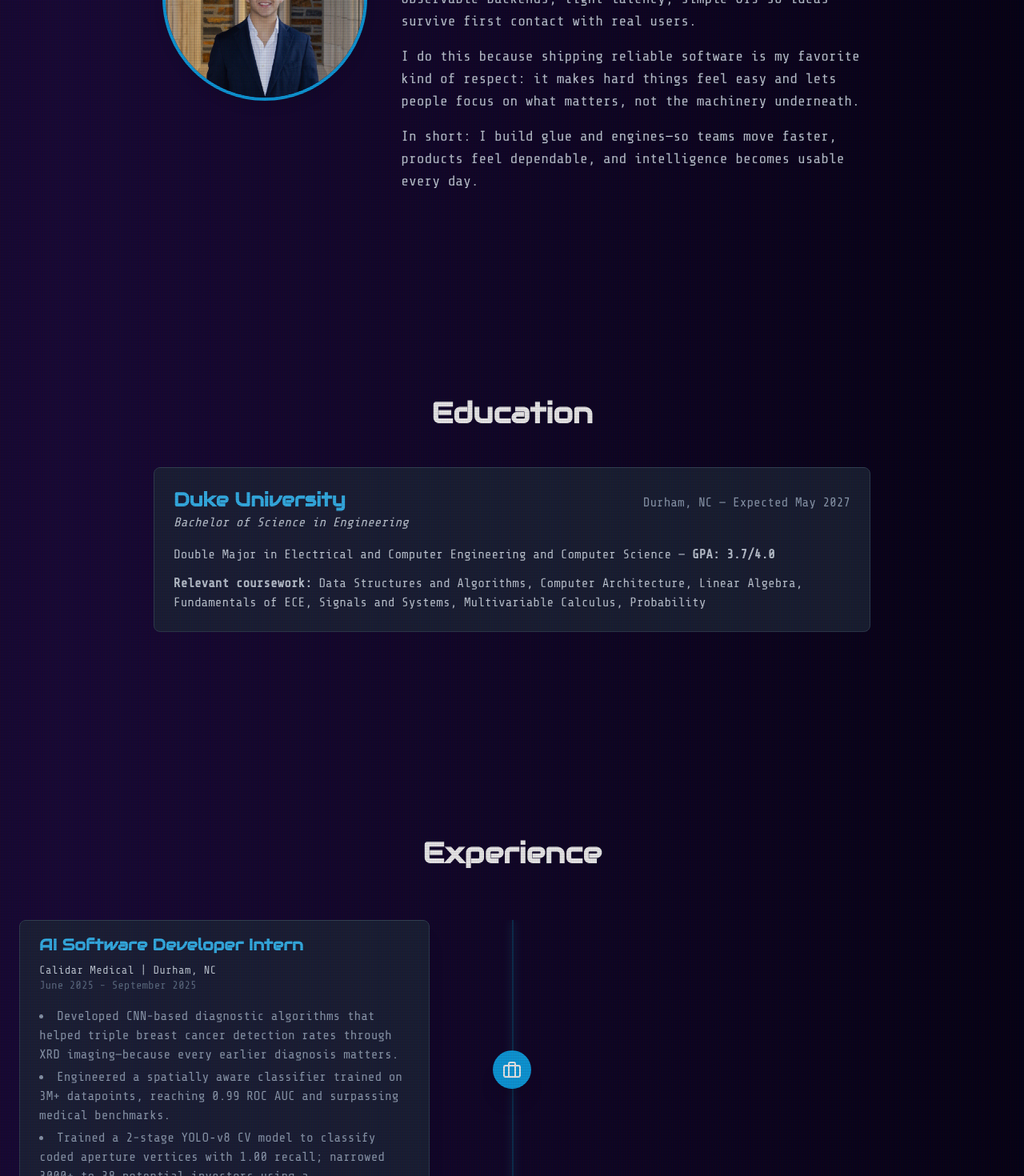
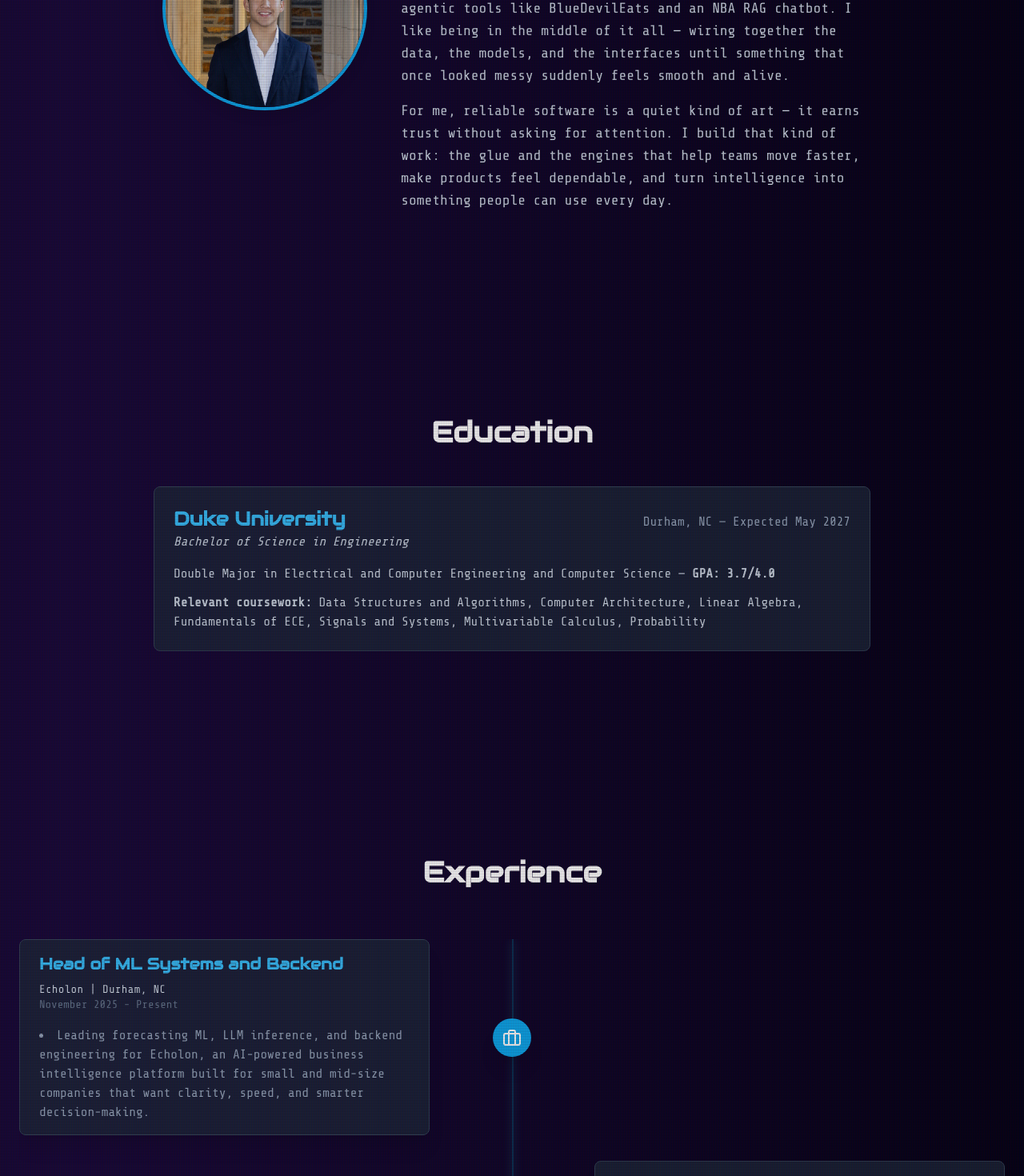
Before and after one commit to OwenChen2006/owenchen2006.github.io, a React (Vite) app: page / in a window 1280 px wide. Shown: the part 1260-2730 px from the top of the page at 80% size. Built offline with nearby package versions, Linux system fonts and the light colour scheme.

Commit message:
chore: trigger GitHub Pages deploy

```diff
--- a/components/About.tsx
+++ b/components/About.tsx
@@ -17,19 +17,13 @@ const About: React.FC = () => {
             </div>
             <div className="md:col-span-2 text-lg text-slate-300 space-y-4">
                 <p>
-                    I’m Owen Chen, an ECE/CS builder who lives where ML and software meets systems.
+                    I’m Owen Chen — an ECE/CS builder who got hooked on tech after spending way too many nights modding video games and realizing I could change how the world worked, even if it was just on screen. That curiosity turned into a love for building systems that actually do things — the kind that make hard problems feel easy for everyone else.
                 </p>
                 <p>
-                    I turn messy signals into tools people trust— from a 16-bit MIPS CPU and reproducible ML pipelines in Duke’s Wang Lab to full-stack, agentic apps like BlueDevilEats and an NBA RAG chatbot.
+                    Since then, I’ve built everything from a 16-bit MIPS CPU and reproducible ML pipelines in Duke’s Wang Lab to full-stack, agentic tools like BlueDevilEats and an NBA RAG chatbot. I like being in the middle of it all — wiring together the data, the models, and the interfaces until something that once looked messy suddenly feels smooth and alive.
                 </p>
                 <p>
-                    My default mode is end-to-end: clean data contracts, observable backends, tight latency, simple UIs—so ideas survive first contact with real users.
-                </p>
-                <p>
-                    I do this because shipping reliable software is my favorite kind of respect: it makes hard things feel easy and lets people focus on what matters, not the machinery underneath.
-                </p>
-                <p>
-                    In short: I build glue and engines—so teams move faster, products feel dependable, and intelligence becomes usable every day.
+                    For me, reliable software is a quiet kind of art — it earns trust without asking for attention. I build that kind of work: the glue and the engines that help teams move faster, make products feel dependable, and turn intelligence into something people can use every day.
                 </p>
             </div>
         </div>
--- a/components/Experience.tsx
+++ b/components/Experience.tsx
@@ -5,6 +5,18 @@ import AnimatedSection from './AnimatedSection';
 import { BriefcaseIcon, HelpCircleIcon } from './Icons';
 
 const experienceData: ExperienceItem[] = [
+
+  {
+    role: 'Head of ML Systems and Backend',
+    company: 'Echolon',
+    date: 'November 2025 - Present',
+    location: 'Durham, NC',
+    description: [
+      'Leading forecasting ML, LLM inference, and backend engineering for Echolon, an AI-powered business intelligence platform built for small and mid-size companies that want clarity, speed, and smarter decision-making.',
+    ],
+    iconName: 'briefcase',
+  },
+
   {
     role: 'AI Software Developer Intern',
     company: 'Calidar Medical',
@@ -19,14 +31,15 @@ const experienceData: ExperienceItem[] = [
   },
   {
     role: 'Technical Consultant',
-    company: 'Fortune 100 motor company via 180 Degrees Consulting',
+    company: 'Fortune 100 motor company',
     date: 'August 2025 - Present',
     location: 'Remote',
     description: [
-      'Prototyped multi-agent AI workflows for global supply chain risk analysis—designing prompt orchestration and safe agent behaviors to turn noisy data into confident actions.',
-      'Shipped as a versioned REST API with CI-backed quality checks; reduced time from ad‑hoc notebooks to reproducible analysis in minutes using LangChain, FAISS, and FastAPI.',
+      'Engineered intelligent routing system for multi-agent AI platform processing 25+ natural language query types across distributed microservices, achieving 100% validation accuracy on 40,000+ supply chain records with sub-10s latency using Gemini API, semantic intent classification, and FastAPI-based orchestration layer.',
+
+      'Implemented production-grade optimization pipeline combining greedy algorithms (100ms) and constraint programming solvers (2s) for real-time resource allocation, with comprehensive testing framework tracking 5 core metrics and automated tool-calling workflows managing 10+ specialized operations at 90%+ accuracy.',
     ],
-    iconName: 'help',
+      iconName: 'help',
   },
   {
     role: 'Undergraduate Researcher',
```
